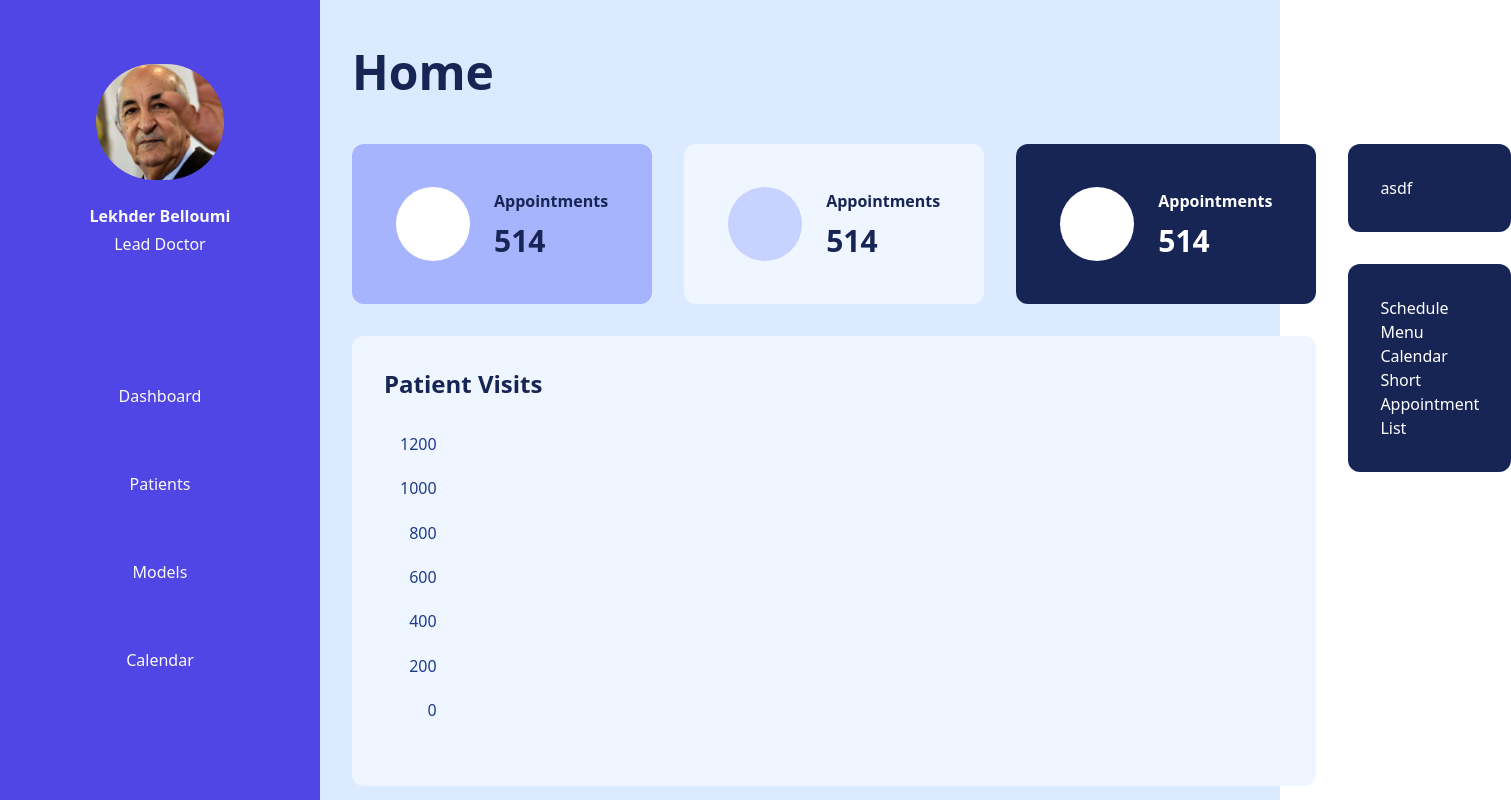
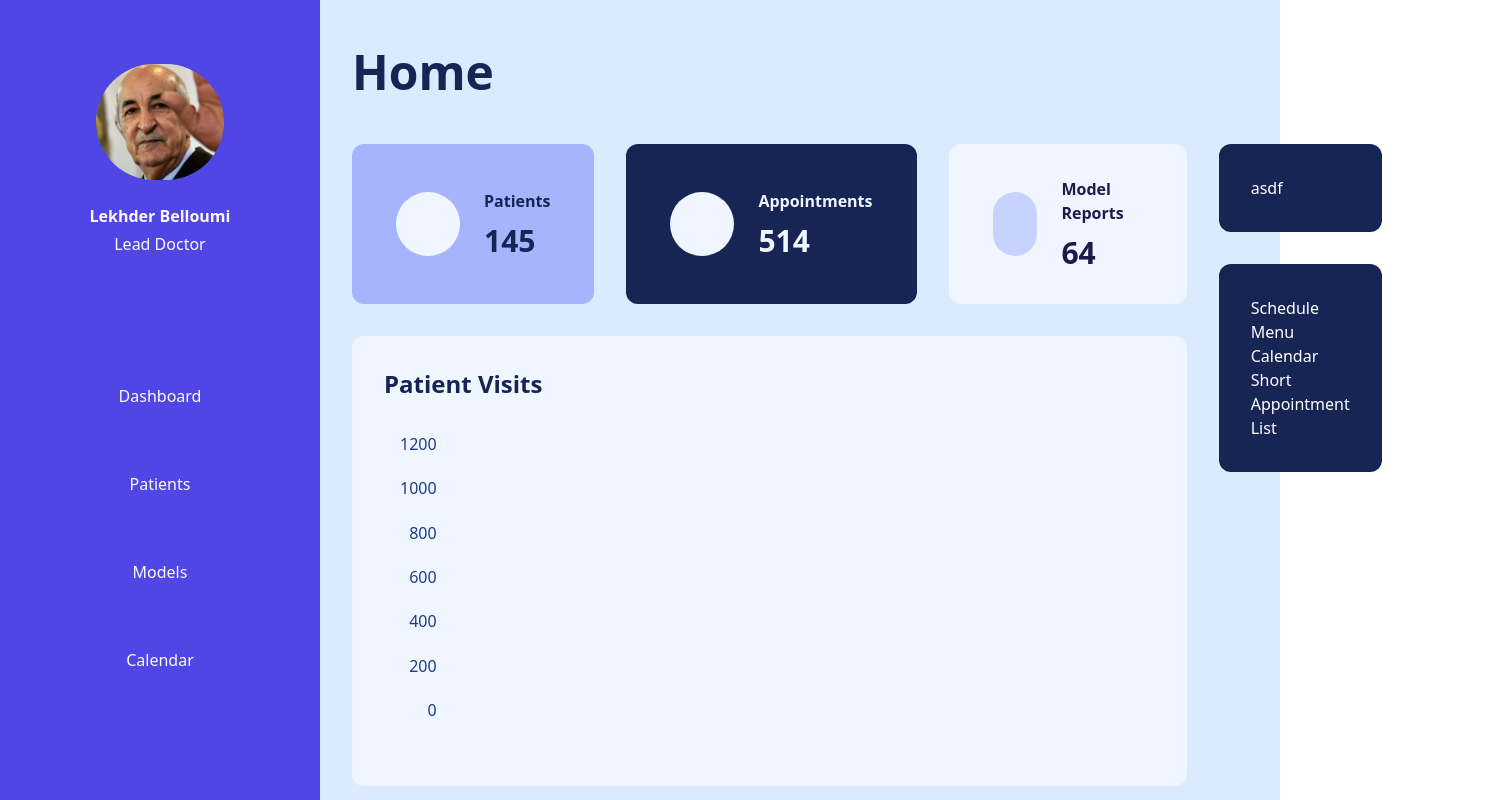
Before and after one commit to op-squad/front, a React (Vite) app: page /dashboard in a window 1280 px wide. Shown: the top 800 px of the page, 1511 px wide, since content can reach past the window. Built offline with nearby package versions, Linux system fonts and the light colour scheme.

Commit message:
add StatCard component

```diff
--- /dev/null
+++ b/src/components/app/dashboard/StatCard.tsx
@@ -0,0 +1,13 @@
+export default function StatCard({ card, style }) {
+  return (
+    <div
+      className={`flex items-center ${style.cardColor} ${style.textColor} h-40 gap-6 basis-1/3 rounded-xl px-11`}
+    >
+      <div className={`rounded-full w-16 h-16 ${style.circleColor}`}></div>
+      <div className="flex flex-col gap-2.5 w-content">
+        <p className="font-extrabold text-base">{card.cardName}</p>
+        <p className="font-bold text-3xl">{card.value}</p>
+      </div>
+    </div>
+  );
+}
--- a/src/pages/Dashboard.tsx
+++ b/src/pages/Dashboard.tsx
@@ -1,4 +1,5 @@
 import Sidebar from "../components/app/Sidebar";
+import StatCard from "../components/app/dashboard/StatCard";
 export default function Dashboard() {
   return (
     <div className="h-[1300px]">
@@ -9,7 +10,31 @@ export default function Dashboard() {
           <div className="flex gap-8 h-full">
             <div className="flex flex-col h-full gap-8 basis-[65%]">
               <div className="flex gap-8">
-                <div className="flex items-center bg-indigo-300 text-blue-950 h-40 gap-6 basis-1/3 rounded-xl px-11">
+                <StatCard
+                  card={{ cardName: "Patients", value: 145 }}
+                  style={{
+                    textColor: "text-blue-950",
+                    cardColor: "bg-indigo-300",
+                    circleColor: "bg-blue-50",
+                  }}
+                />
+                <StatCard
+                  card={{ cardName: "Appointments", value: 514 }}
+                  style={{
+                    textColor: "text-blue-50",
+                    cardColor: "bg-blue-950",
+                    circleColor: "bg-blue-50",
+                  }}
+                />
+                <StatCard
+                  card={{ cardName: "Model Reports", value: 64 }}
+                  style={{
+                    textColor: "bg-blue-50",
+                    cardColor: "text-indigo-950",
+                    circleColor: "bg-indigo-200",
+                  }}
+                />
+                {/* <div className="flex items-center bg-indigo-300 text-blue-950 h-40 gap-6 basis-1/3 rounded-xl px-11">
                   <div className="rounded-full w-[74px] h-[74px] bg-white"></div>
                   <div className="flex flex-col gap-2.5">
                     <p className="font-extrabold text-base">Appointments</p>
@@ -31,7 +56,7 @@ export default function Dashboard() {
                     </p>
                     <p className="text-white font-bold text-3xl">514</p>
                   </div>
-                </div>
+                </div> */}
               </div>
               <div className="flex flex-col gap-8 basis-1/2 bg-blue-50 rounded-xl p-8">
                 <p className="font-extrabold text-2xl text-blue-950">
```
